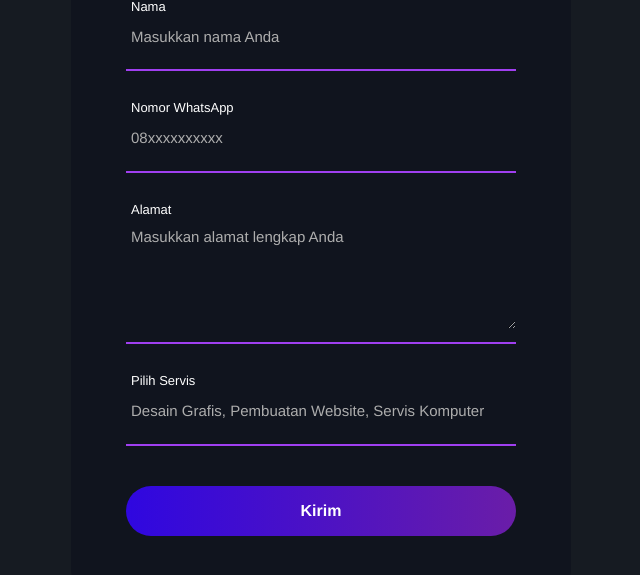
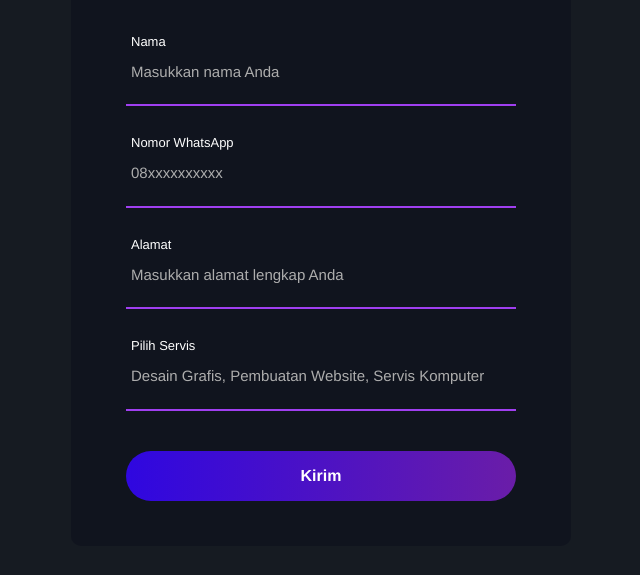
Before and after one commit to designbyjava/designbyjava.github.io, a plain HTML site: page index.html in a window 1280 px wide. Shown: the part 177-752 px from the top of the page, without its empty margins (319-959 px from the left). Drawn offline with nearby package versions, Linux system fonts and the light colour scheme.

Commit message:
Update index.html

```diff
--- a/index.html
+++ b/index.html
@@ -40,8 +40,8 @@
                 <div class="wrap-input100">
                     <span class="label-input100">Alamat</span>
                     <label>
-                        <textarea class="input100 alamat" placeholder="Masukkan alamat lengkap Anda"
-                            style="font-size: 15px;"></textarea>
+                        <input class="input100 alamat" type="text" placeholder="Masukkan alamat lengkap Anda"
+                            style="font-size: 15px;">
                     </label>
                     <span class="focus-input100"></span>
                 </div>
```
